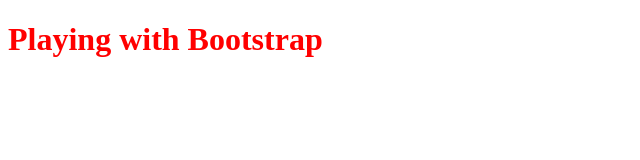
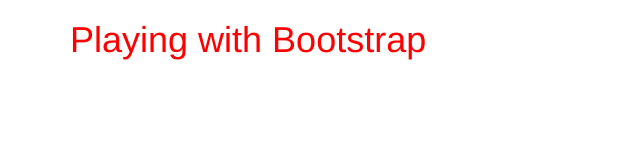
Before and after one commit to LeaCamara/playingwithbootstrap, a plain HTML site: page index.html in a window 1280 px wide. Shown: the whole page, without its empty margins (0-640 px from the left). Drawn offline with nearby package versions, Linux system fonts and the light colour scheme.

Commit message:
add bootstrap

```diff
--- a/index.html
+++ b/index.html
@@ -2,9 +2,13 @@
 <html>
 	<head>
 		<title>Playing with Bootstrap</title>
+		<link rel="stylesheet" href="https://maxcdn.bootstrapcdn.com/bootstrap/3.3.7/css/bootstrap.min.css" integrity="sha384-BVYiiSIFeK1dGmJRAkycuHAHRg32OmUcww7on3RYdg4Va+PmSTsz/K68vbdEjh4u" crossorigin="anonymous">
 		<link rel="stylesheet" type="text/css" href="main.css">
 	</head>
 	<body>
-		<h1>Playing with Bootstrap</h1>
+		<div class="container">
+			<h1>Playing with Bootstrap</h1>
+		</div>
+		<script src="https://maxcdn.bootstrapcdn.com/bootstrap/3.3.7/js/bootstrap.min.js"></script>
 	</body>
 </html>
```
